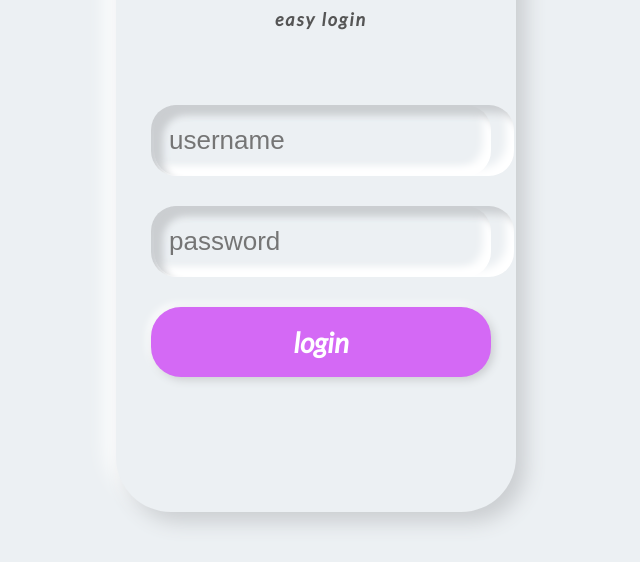
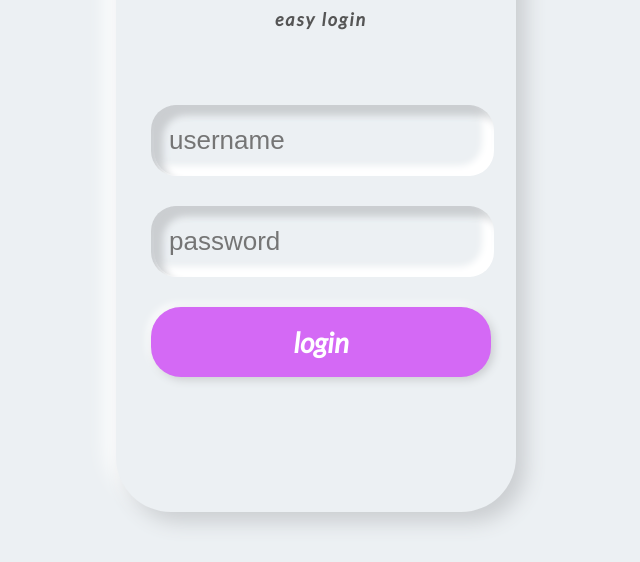
Before and after one commit to nimit0703/shadowLogin, a plain HTML site: page index.html in a window 1280 px wide. Shown: the part 238-800 px from the top of the page, without its empty margins (324-964 px from the left). Drawn offline with Linux system fonts and the light colour scheme.

Commit message:
Update loginstyle.css

```diff
--- a/loginstyle.css
+++ b/loginstyle.css
@@ -55,6 +55,7 @@ body{
     border: none;
     outline: none;
     background: none;
+    width:100%;
     font-size: 26px;
     padding: 20px 10px 20px 5px;
     margin-left: 3px;
@@ -64,7 +65,7 @@ body{
 
 }
 .username ,.password {
-
+    width:auto;
     margin-bottom: 30px;
     border-radius: 25px;
     box-shadow: inset 8px 8px 8px #cbced1,inset -8px -8px 8px #fff;
```
